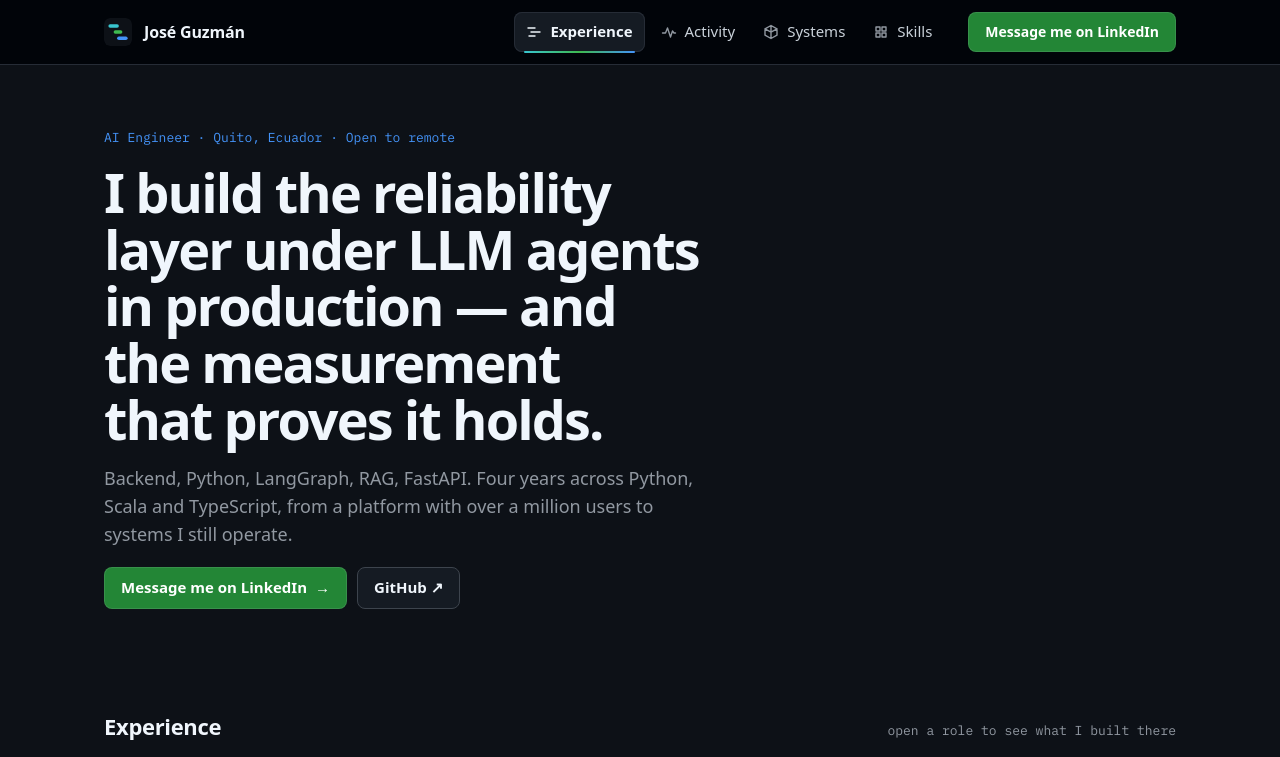
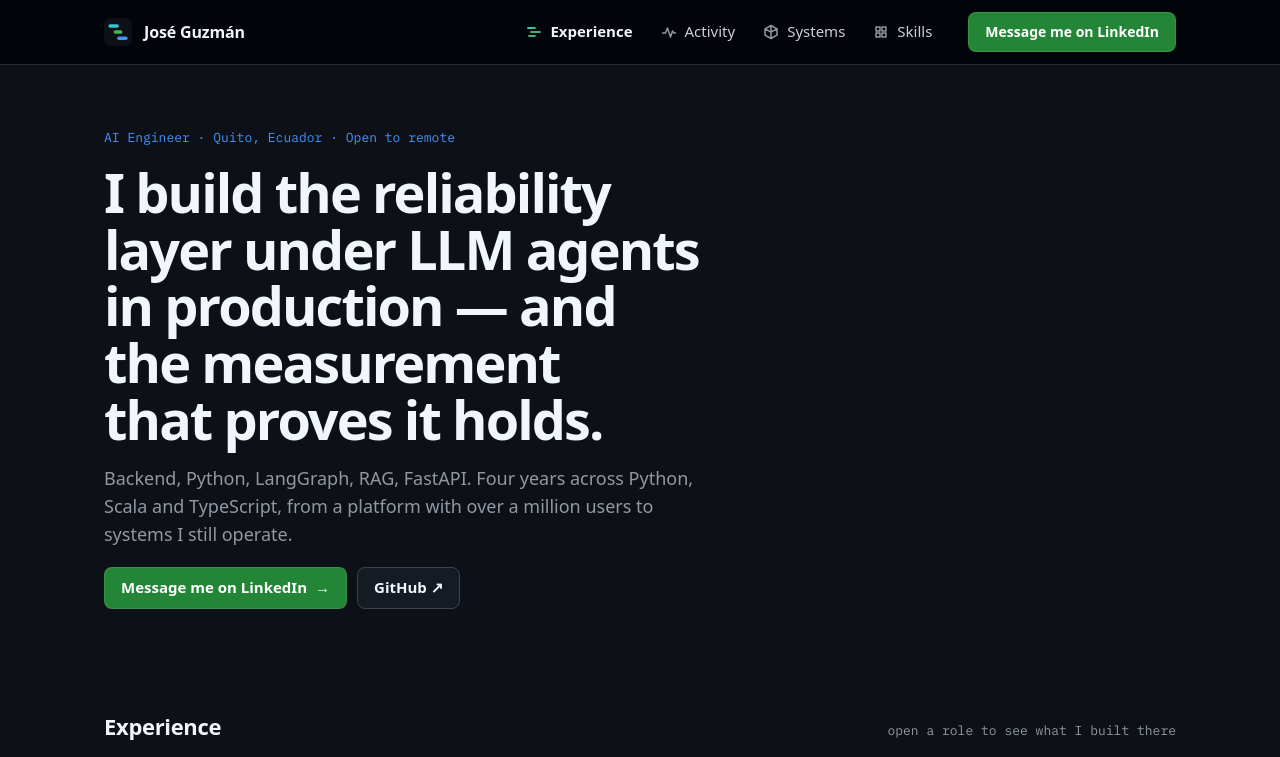
Before and after one commit to joseguzmann/joseguzmandev, an Astro site: page / in a window 1280 px wide. Shown: the top 757 px of the page. Built offline with nearby package versions, Linux system fonts and the light colour scheme; Astro itself is replaced by a stand-in of ours.

Commit message:
Header: mark the active section by coloring its icon with the logo colors

```diff
--- a/src/pages/index.astro
+++ b/src/pages/index.astro
@@ -37,6 +37,9 @@ const sections = [
     <meta property="og:url" content={canonical} />
   </head>
   <body>
+    <svg width="0" height="0" style="position:absolute" aria-hidden="true">
+      <defs><linearGradient id="logo-grad" x1="0" y1="0" x2="1" y2="1"><stop offset="0" stop-color="#39c5cf" /><stop offset=".5" stop-color="#3fb950" /><stop offset="1" stop-color="#4493f8" /></linearGradient></defs>
+    </svg>
     <a class="skip" href="#main">Skip to content</a>
     <header class="pv-top">
       <div class="wrap bar">
@@ -46,7 +49,7 @@ const sections = [
             {sections.map((sec) => (
               <li>
                 <a href={`#${sec.id}`} data-spy={sec.id}>
-                  <svg viewBox="0 0 16 16" width="16" height="16" aria-hidden="true"><path d={sec.icon} fill="none" stroke="currentColor" stroke-width="1.4" stroke-linecap="round" stroke-linejoin="round" /></svg>
+                  <svg viewBox="0 0 16 16" width="16" height="16" aria-hidden="true"><path d={sec.icon} fill="none" stroke="currentColor" stroke-width="1.5" stroke-linecap="round" stroke-linejoin="round" /></svg>
                   {sec.label}
                 </a>
               </li>
@@ -129,11 +132,10 @@ const sections = [
   .pv-top nav ul { display: flex; align-items: center; gap: 4px; }
   .pv-top nav a { position: relative; display: inline-flex; align-items: center; gap: 8px; min-height: 40px; padding: 0 12px; border-radius: 8px; color: #c9d1d9; font-size: 15px; font-weight: 500; transition: background-color .15s, color .15s; }
   .pv-top nav a svg { color: var(--mute); }
-  .pv-top nav a:hover { background: var(--subtle); color: var(--fg); }
-  /* Activo: chip suave + línea con los tres colores del logo. */
-  .pv-top nav a[aria-current] { background: var(--subtle); box-shadow: inset 0 0 0 1px var(--line-2); color: var(--fg); font-weight: 600; }
-  .pv-top nav a[aria-current] svg { color: var(--fg); }
-  .pv-top nav a[aria-current]::after { content: ''; position: absolute; left: 10px; right: 10px; bottom: -1px; height: 2px; border-radius: 2px; background: linear-gradient(90deg, #39c5cf, #3fb950, #4493f8); }
+  .pv-top nav a:hover { color: var(--fg); }
+  /* Activo: el ícono toma los colores del logo y el texto pasa a blanco. */
+  .pv-top nav a[aria-current] { color: var(--fg); font-weight: 600; }
+  .pv-top nav a[aria-current] svg path { stroke: url(#logo-grad); stroke-width: 1.8; }
   .cta { min-height: 40px; font-size: 14px; }
   main section[id] { scroll-margin-top: 80px; }
   .h1-long { font-size: clamp(32px, 4.6vw, 54px); max-width: 22ch; letter-spacing: -0.035em; line-height: 1.05; }
```
